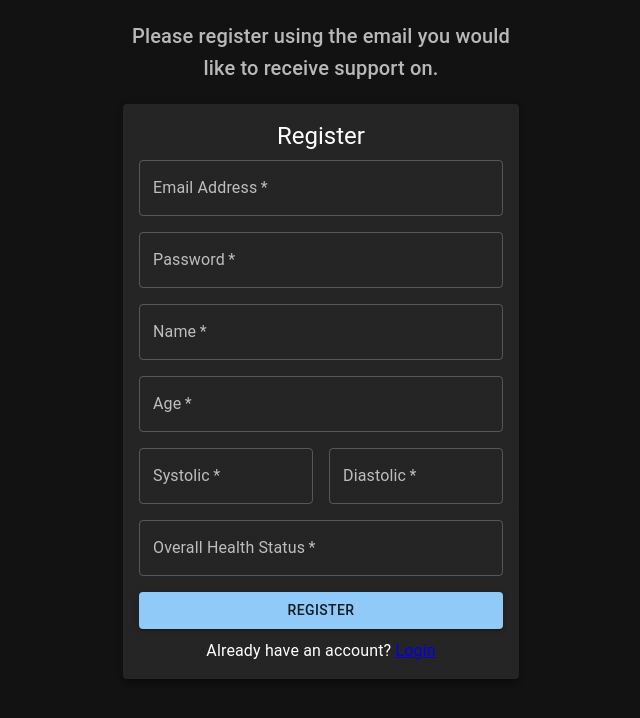
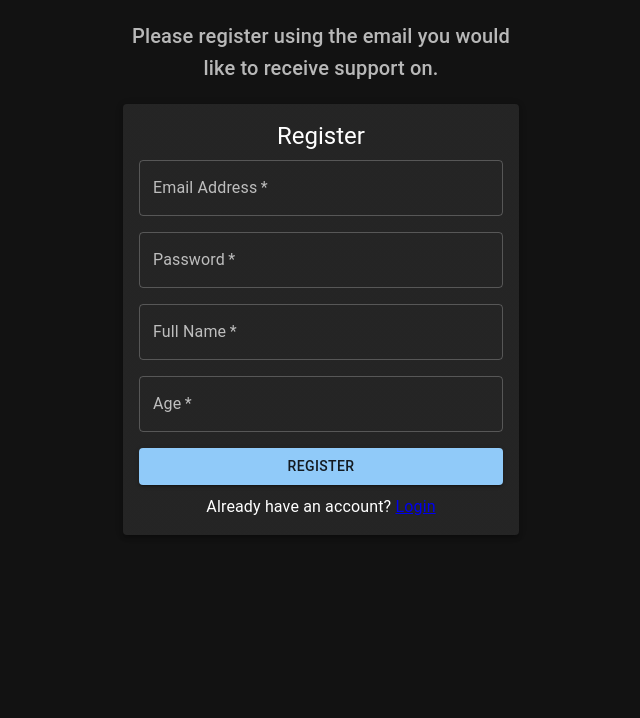
Before and after one commit to LimonyLab/Limony-core, a React (Create React App) app in the folder ui/: page /register in a window 1280 px wide. Shown: the top 718 px of the page, without its empty margins (319-959 px from the left). Built offline with nearby package versions, Linux system fonts and the light colour scheme.

Commit message:
Removed unnecessary registration form elements

```diff
--- a/ui/src/components/Register.js
+++ b/ui/src/components/Register.js
@@ -31,13 +31,6 @@ const Register = () => {
         profile: {
             name: "",
             age: null
-        },
-        healthInfo: {
-            bloodPressure: {
-                systolic: null,
-                diastolic: null
-            },
-            overallHealthStatus: ""
         }
     });
 
@@ -96,13 +89,6 @@ const Register = () => {
                     profile: {
                         name: "",
                         age: null
-                    },
-                    healthInfo: {
-                        bloodPressure: {
-                            systolic: null,
-                            diastolic: null
-                        },
-                        overallHealthStatus: ""
                     }
                 }); // Resetting the form to initial state
             }
@@ -156,7 +142,7 @@ const Register = () => {
                                 variant="outlined"
                                 required
                                 fullWidth
-                                label="Name"
+                                label="Full Name"
                                 type="text"
                                 onChange={handleChange}
                             />
@@ -169,39 +155,6 @@ const Register = () => {
                                 fullWidth
                                 label="Age"
                                 type="number"
-                                onChange={handleChange}
-                            />
-                        </Grid>
-                        <Grid item xs={6}>
-                            <TextField
-                                name="healthInfo.bloodPressure.systolic"
-                                variant="outlined"
-                                required
-                                fullWidth
-                                label="Systolic"
-                                type="number"
-                                onChange={handleChange}
-                            />
-                        </Grid>
-                        <Grid item xs={6}>
-                            <TextField
-                                name="healthInfo.bloodPressure.diastolic"
-                                variant="outlined"
-                                required
-                                fullWidth
-                                label="Diastolic"
-                                type="number"
-                                onChange={handleChange}
-                            />
-                        </Grid>
-                        <Grid item xs={12}>
-                            <TextField
-                                name="healthInfo.overallHealthStatus"
-                                variant="outlined"
-                                required
-                                fullWidth
-                                label="Overall Health Status"
-                                type="text"
                                 onChange={handleChange}
                             />
                         </Grid>
```
Also changed, not shown: 2 other files (tests, documents, lock files or other folders).
